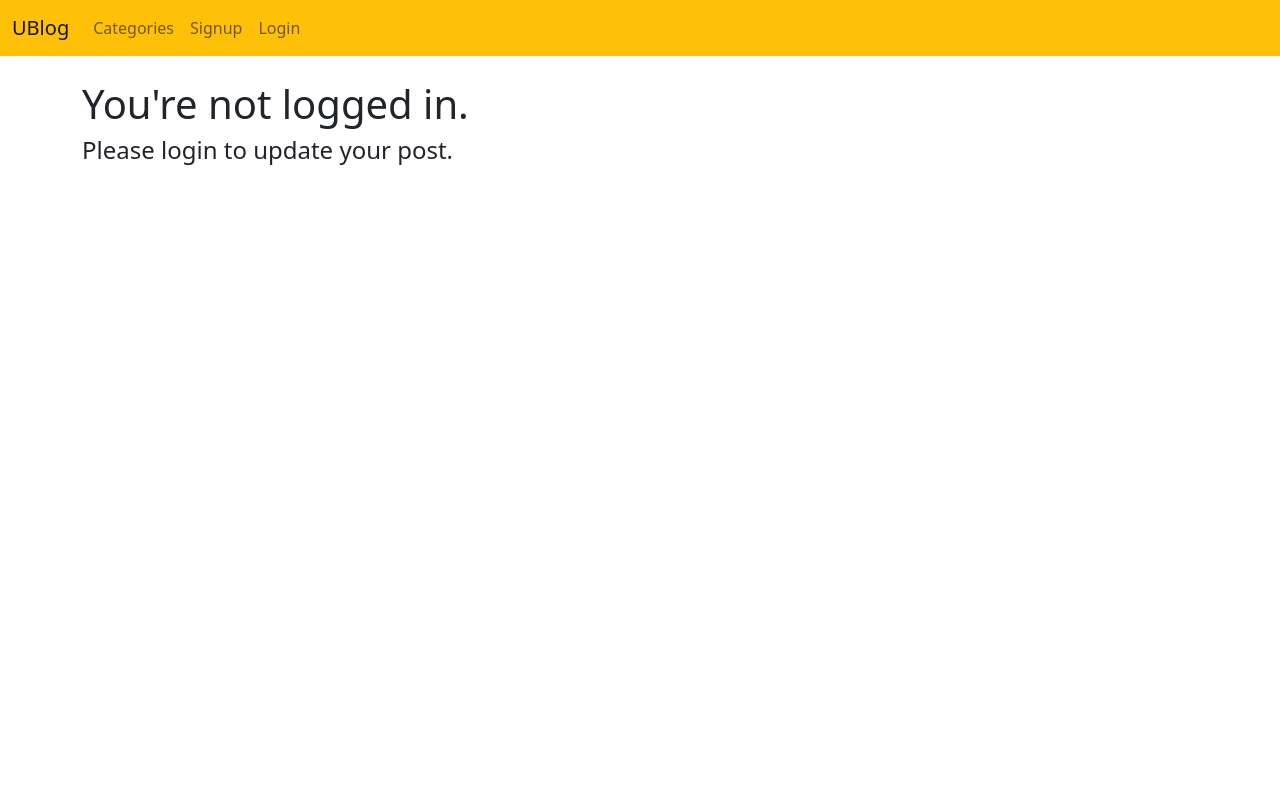
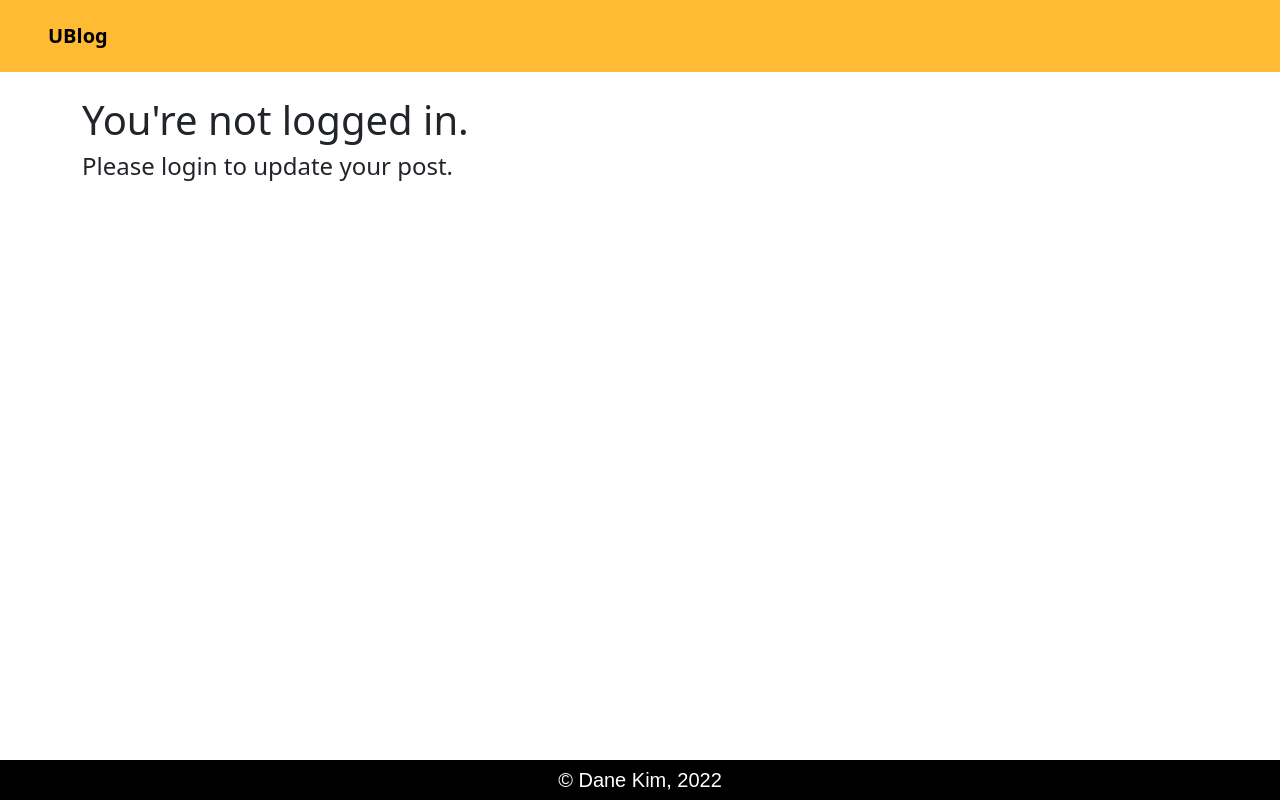
Before and after one commit to folksoul91/Blog, a Django app: template theblog/templates/add_post.html in a window 1280 px wide. Run offline with Django 4.2, Linux system fonts and the light colour scheme; the template is opened without the code that fills it, so the values that code supplies are empty; some libraries are stand-ins or nearby versions.

Commit message:
wip:styled the index page, added a photo model

```diff
--- /dev/null
+++ b/static/css/base.css
@@ -0,0 +1,37 @@
+* {
+  margin: 0;
+  padding: 0;
+  box-sizing: border-box;
+}
+body {
+  max-width: 100%;
+  overflow-x: hidden;
+}
+.my-navbar {
+  background: #ffbb33;
+}
+.logo {
+  width: 77px;
+  color: #000 !important;
+  font-weight: 600;
+}
+.nav-link {
+  color: #000 !important;
+  font-weight: bold !important;
+  transition: all 0.5rem;
+  margin-right: 1rem;
+}
+.nav-link:hover {
+  transform: scale(1.05);
+  color: white !important;
+}
+li {
+  list-style-type: none !important;
+}
+.dropdown-menu {
+  background-color: white;
+}
+.dropdown-item:hover {
+  color: #000;
+  font-weight: bold;
+}
--- /dev/null
+++ b/static/css/footer.css
@@ -0,0 +1,11 @@
+.footer {
+  width: 100%;
+  height: 40px;
+  background: #000;
+  color: white;
+  position: fixed;
+  bottom: 0;
+  left: 0;
+  font-family: Arial, Helvetica, sans-serif;
+  text-align: center;
+}
--- a/theblog/admin.py
+++ b/theblog/admin.py
@@ -1,5 +1,6 @@
 from django.contrib import admin
-from .models import Post, Category
+from .models import Post, Category, Photo
 
 admin.site.register(Post)
 admin.site.register(Category)
+admin.site.register(Photo)
--- a/theblog/templates/add_post.html
+++ b/theblog/templates/add_post.html
@@ -1,25 +1,24 @@
-{% extends 'base.html' %}
-{% block title %}Create Post{% endblock %}
-{% block content %}
+{% extends 'base.html' %} {% block title %}Create Post{% endblock %}
 
-{% if user.is_authenticated %}
+{% block content %} {% if user.is_authenticated %}
 <h1>Add Post</h1>
-  <br/><br/>
+<br /><br />
 <div class="form-group">
-    <form action="" method="POST">
-      {% csrf_token %}
-      {{ form.as_p }}
+  <form method="POST" action="" enctype="multipart/form-data">
+    {% csrf_token %} {{ form.media }} {{ form.as_p }}
     <button class="btn btn-secondary">Post</button>
+    <input type="file" name="photo-file">
   </form>
 </div>
 
 <script>
-    var name = "{{ user.id}}"
-    document.getElementById('user').value = name;
+  var name = "{{ user.id}}";
+  document.getElementById("user").value = name;
 </script>
 
 {% else %}
 <h1>You're not logged in.</h1>
 <h4>Please login to update your post.</h4>
 {% endif %}
+
 {% endblock %}
--- a/theblog/templates/base.html
+++ b/theblog/templates/base.html
@@ -1,71 +1,136 @@
-<!doctype html>
+{% load static %}
+
+<!DOCTYPE html>
 <html lang="en">
   <head>
-    <meta charset="utf-8">
-    <meta name="viewport" content="width=device-width, initial-scale=1">
+    <meta charset="UTF-8" />
+    <meta http-equiv="X-UA-Compatible" content="IE=edge" />
+    <meta name="viewport" content="width=device-width, initial-scale=1.0" />
 
-    <link href="https://cdn.jsdelivr.net/npm/bootstrap@5.0.0/dist/css/bootstrap.min.css" rel="stylesheet" >
-    <script src="https://cdn.jsdelivr.net/npm/@popperjs/core@2.9.2/dist/umd/popper.min.js" ></script>
-    <script src="https://cdn.jsdelivr.net/npm/bootstrap@5.0.1/dist/js/bootstrap.min.js" integrity="sha384-Atwg2Pkwv9vp0ygtn1JAojH0nYbwNJLPhwyoVbhoPwBhjQPR5VtM2+xf0Uwh9KtT" crossorigin="anonymous"></script>
+    <!-- Bootstrap -->
+    <link
+      href="https://cdn.jsdelivr.net/npm/bootstrap@5.0.0-beta3/dist/css/bootstrap.min.css"
+      rel="stylesheet"
+      integrity="sha384-eOJMYsd53ii+scO/bJGFsiCZc+5NDVN2yr8+0RDqr0Ql0h+rP48ckxlpbzKgwra6"
+      crossorigin="anonymous"
+    />
+    <link
+      href="https://maxcdn.bootstrapcdn.com/font-awesome/4.7.0/css/font-awesome.min.css"
+      rel="stylesheet"
+    />
 
-    <title>{% block title %}UBlog{% endblock %}</title>
+    <title>UBlog</title>
+    <title>{% block title %}{% endblock %}</title>
+
+    <!-- CSS LINKS -->
+    <link rel="stylesheet" href="{% static 'css/footer.css' %}" />
+    <link rel="stylesheet" href="{% static 'css/card.css' %}" />
+    <link rel="stylesheet" href="{% static 'css/base.css' %}" />
+
+    {% block css %}{% endblock %}
+
+    <style>
+      * {
+        box-sizing: border-box;
+      }
+
+      .django-ckeditor-widget {
+        width: 100%;
+      }
+
+      #cke_id_body {
+        width: 100% !important;
+      }
+
+      #cke_1_toolbox {
+        display: flex;
+        justify-content: space-between;
+      }
+
+      #cke_1_contents {
+        min-height: 200px !important;
+      }
+    </style>
   </head>
   <body>
-    <nav class="navbar navbar-expand-lg navbar-light bg-warning">
-      <div class="container-fluid">
-        <a class="navbar-brand" href="{% url 'home' %}">UBlog</a>
-        <button class="navbar-toggler" type="button" data-bs-toggle="collapse" data-bs-target="#navbarSupportedContent" aria-controls="navbarSupportedContent" aria-expanded="false" aria-label="Toggle navigation">
+    <nav class="navbar navbar-expand-lg navbar-dark py-3 my-navbar">
+      <div class="cotainer-fluid px-5 d-flex justify-content-between">
+        <a href="/" class="navbar-brand logo">UBlog</a>
+        <button
+          class="navbar-toggler"
+          type="button"
+          data-bs-toggle="collapse"
+          data-bs-target="#navbarSupportedContent"
+          aria-controls="navbarSupportedContent"
+          aria-expanded="false"
+          aria-label="Toggle navigation"
+        >
           <span class="navbar-toggler-icon"></span>
         </button>
         <div class="collapse navbar-collapse" id="navbarSupportedContent">
           <ul class="navbar-nav me-auto mb-2 mb-lg-0">
-
-             <!-- Category Menu Code here  -->
-            {% if cat_menu %}
+            {% if cat_menu %} {% if cat_menu %}
             <li class="nav-item dropdown">
-              <a class="nav-link dropdown-toggle" href="#" id="navbarDropdown" role="button" data-bs-toggle="dropdown" aria-expanded="false">
+              <a
+                class="nav-link dropdown-toggle"
+                href="#"
+                id="navbarDropdown"
+                role="button"
+                data-bs-toggle="dropdown"
+                aria-expanded="false"
+              >
                 Categories
               </a>
               <div class="dropdown-menu" aria-labelledby="navbarDropdown">
                 {% for item in cat_menu %}
-                <a class="dropdown-item" href="{% url 'category' item|slugify %}">{{ item }}</a>
+                <a
+                  class="dropdown-item"
+                  href="{% url 'category' item|slugify %}"
+                  >{{ item }}</a
+                >
                 {% endfor %}
               </div>
             </li>
             {% else %}
             <li class="nav-item">
-              <a class="nav-link" href="{% url 'category-list' %}">Categories</a>
+              <a class="nav-link" href="{% url 'category-list' %}"
+                >Categories</a
+              >
             </li>
-            {% endif %}
-
-            {% if user.is_authenticated %}
+            {% endif %} {% if user.is_authenticated %}
             <li class="nav-item">
               <a class="nav-link" href="{% url 'add_post' %}">Add Post</a>
             </li>
             <li class="nav-item">
-                <a class="nav-link" href="{% url 'add_category' %}">Add Category</a>
+              <a class="nav-link" href="{% url 'add_category' %}"
+                >Add Category</a
+              >
             </li>
             <li class="nav-item">
               <a class="nav-link" href="{% url 'logout' %}">Logout</a>
             </li>
             {% else %}
             <li class="nav-item">
-              <a class="nav-link" href="{% url 'signup' %}">Signup</a>
+              <a class="nav-link" href="{% url 'login' %}">Login</a>
             </li>
             <li class="nav-item">
-              <a class="nav-link" href="{% url 'login' %}">Login</a>
+              <a class="nav-link" href="{% url 'signup' %}">Register</a>
             </li>
-            {% endif %}
+            {% endif %} {% endif %}
           </ul>
         </div>
       </div>
     </nav>
-    <br/>
-    <div class="container">
-      {% block content %}
-
-      {% endblock %}
+    <div class="container my-4">{% block content %} {% endblock %}</div>
+    <footer class="mt-5">
+      <div class="footer py-2">
+        <h5 class="text-center bold">&copy; Dane Kim, 2022</h5>
       </div>
-
+    </footer>
+    <script
+      src="https://cdn.jsdelivr.net/npm/bootstrap@5.0.0-beta3/dist/js/bootstrap.bundle.min.js"
+      integrity="sha384-JEW9xMcG8R+pH31jmWH6WWP0WintQrMb4s7ZOdauHnUtxwoG2vI5DkLtS3qm9Ekf"
+      crossorigin="anonymous"
+    ></script>
   </body>
 </html>
--- a/theblog/templates/update_post.html
+++ b/theblog/templates/update_post.html
@@ -9,10 +9,12 @@
     <br/><br/>
 
     <div class="form-group">
-      <form action="" method="POST">
+      <form action="" method="POST" enctype="multipart/form-data">
         {% csrf_token %}
+        {{ form.media }}
         {{ form.as_p }}
         <button class="btn btn-secondary">Update</button>
+        <input type="file" name="photo-file">
       </form>
     </div>
   {% else %}
--- a/theblog/urls.py
+++ b/theblog/urls.py
@@ -1,5 +1,6 @@
 from django.urls import path
 from .views import HomeView, ArticleDetailView, AddPostView, UpdatePostView, DeletePostView, AddCategoryView, CategoryView, CategoryListView
+from . import views
 
 urlpatterns = [
     path('', HomeView.as_view(), name='home'),
@@ -10,4 +11,5 @@
     path('article/<int:pk>/remove', DeletePostView.as_view(), name='delete_post'),
     path('category/<str:categories>/', CategoryView, name='category'),
     path('category-list/', CategoryListView, name='category-list'),
+    path('add_post/', views.add_photo, name='add_photo'),
 ]
```
Also changed, not shown: Blogs/settings.py (+4 -3 lines), static/css/card.css (added, +57 -0 lines), theblog/models.py (+10 -1 lines), theblog/templates/home.html (+49 -23 lines), theblog/views.py (+23 -2 lines), theblog/migrations/0005_alter_post_body.py (added), theblog/migrations/0006_photo.py (added). Lines whose indentation alone changed are shown as unchanged.
